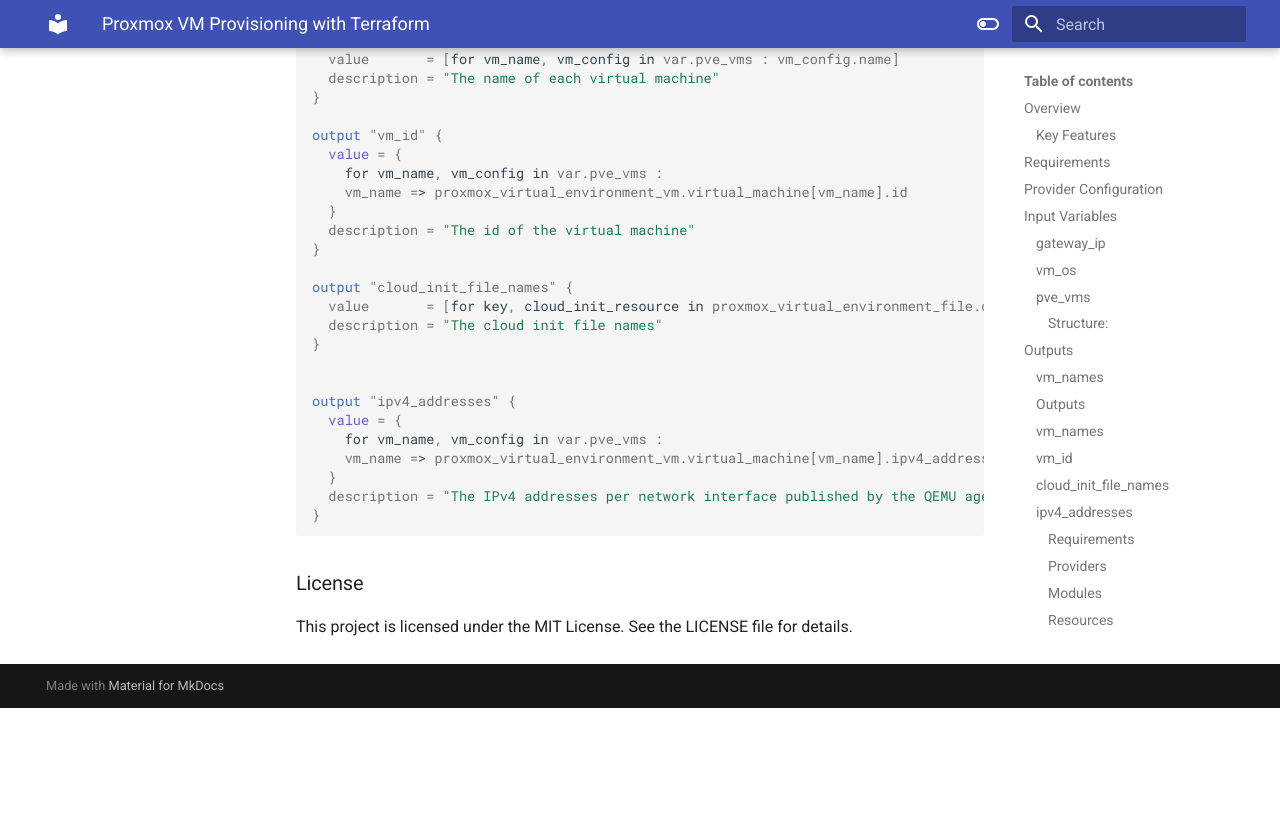
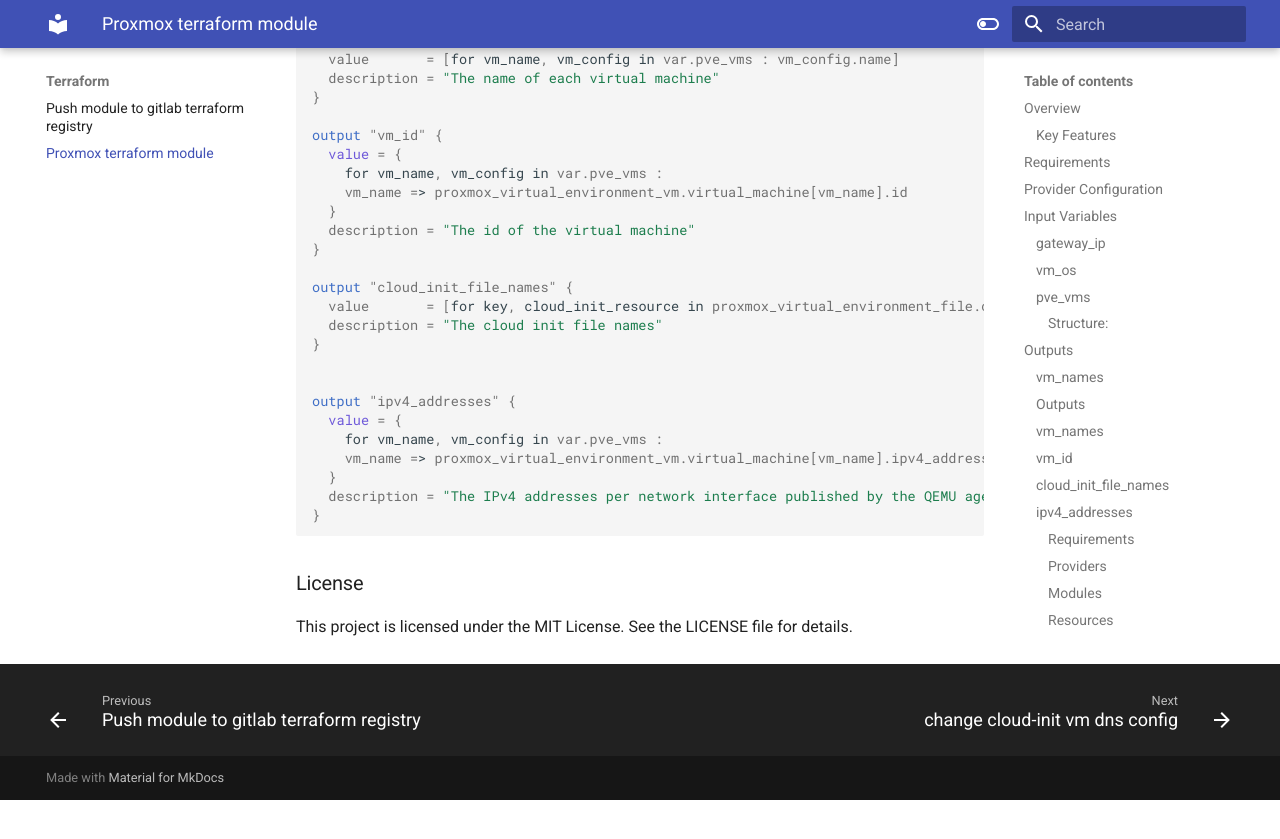
Before and after one commit to RJMcMullan/homelab, an MkDocs documentation site: the page built from docs/terraform/proxmox_module.md, in a window 1280 px wide and 900 px high, scrolled down 12501 px. Shown: the top 839 px of the window. Built offline with MkDocs 1.6.1 and Material for MkDocs 9.7.7, drawn with Linux system fonts in a browser that asks for light colours; before the commit the page ends 13309 px from its top, so only the background shows below that.

Commit message:
adding tf proxmox module docs

```diff
--- a/mkdocs.yml
+++ b/mkdocs.yml
@@ -35,7 +35,8 @@
     - Delete VM config file: proxmox/delete_existing_vm_conf.md
 
   - Terraform:
-    - push module to gitlab terraform registry: terraform/push_module_to_gitlab.md
+    - Push module to gitlab terraform registry: terraform/push_module_to_gitlab.md
+    - Proxmox terraform module: terraform/proxmox_module.md
 
   - Linux Admin:
     - change cloud-init vm dns config: linux_admin/change_dns_config_cloud-init_vm.md
```
